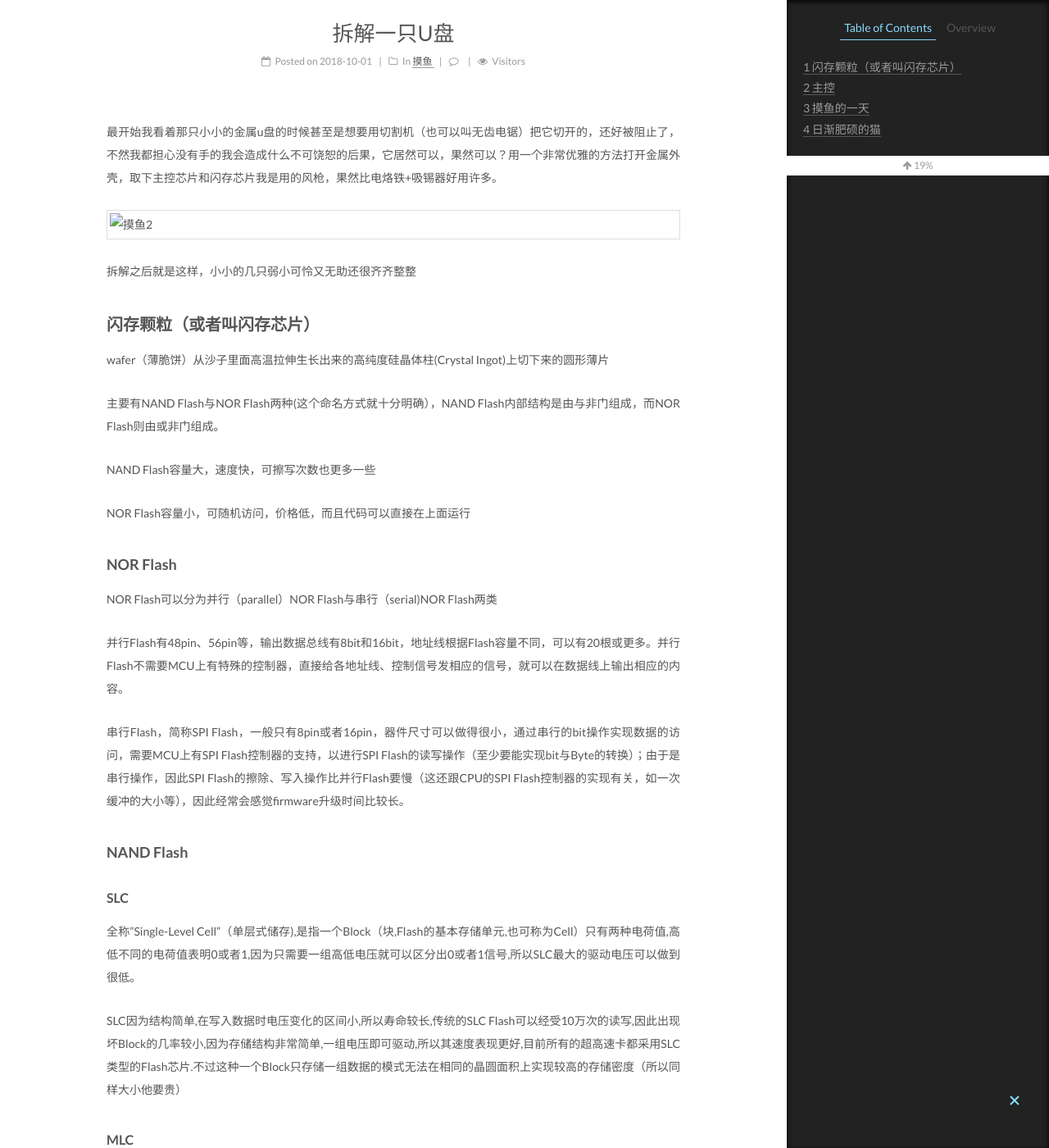
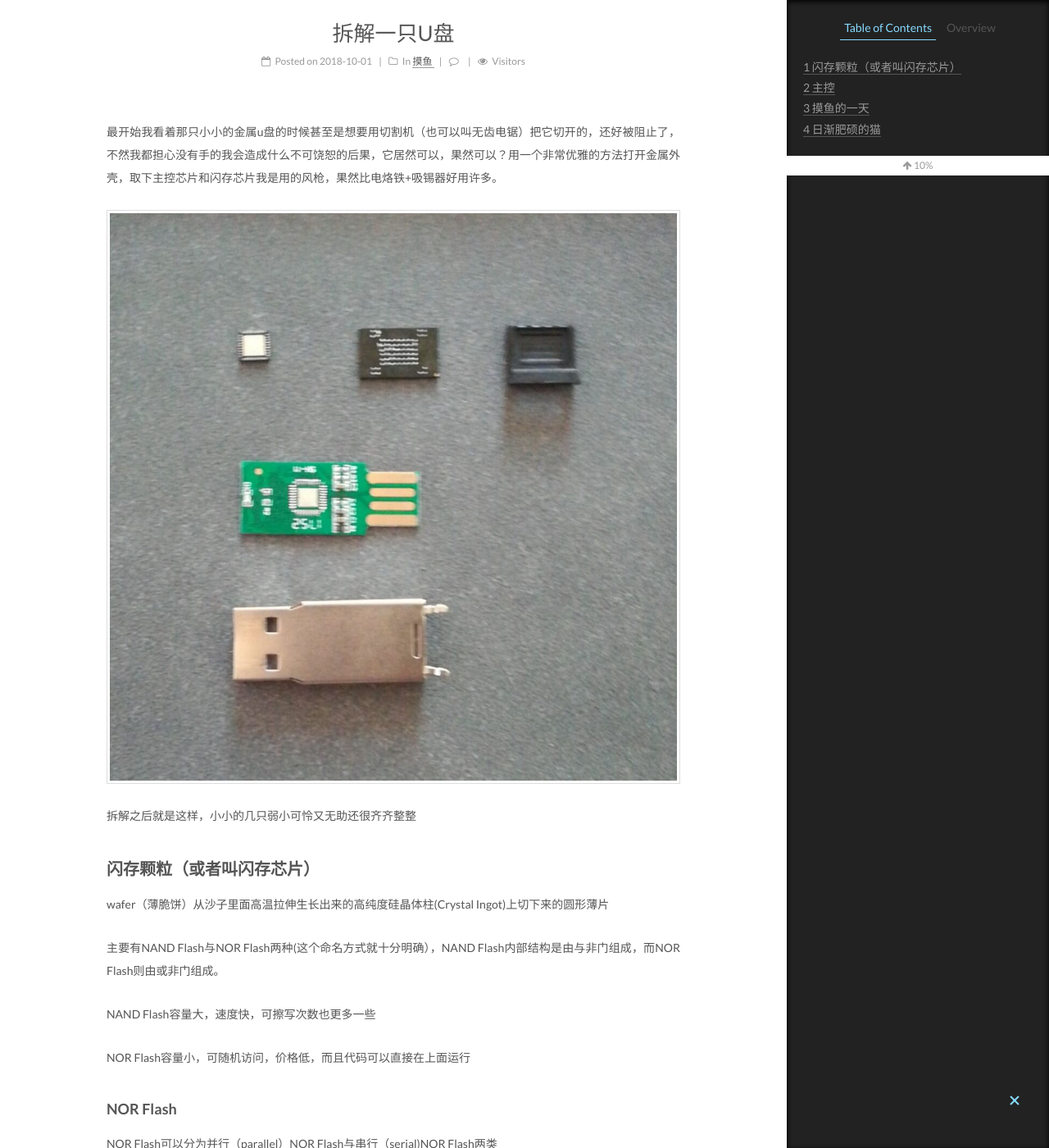
Before and after one commit to Maozu/Maozu, a Jekyll site: the page built from _posts/2018-10-1-拆解一只U盘.md, in a window 1280 px wide and 1400 px high, scrolled down 320 px. Shown: the whole window at 82% size. Built offline with Jekyll 4.4.1, drawn with Linux system fonts in a browser that asks for light colours; comment, search, counter and statistics services are not loaded.

Commit message:
图片居然是这样嘛

```diff
--- a/_posts/2018-10-1-拆解一只U盘.md
+++ b/_posts/2018-10-1-拆解一只U盘.md
@@ -8,7 +8,7 @@ tags: U盘
 
 最开始我看着那只小小的金属u盘的时候甚至是想要用切割机（也可以叫无齿电锯）把它切开的，还好被阻止了，不然我都担心没有手的我会造成什么不可饶恕的后果，它居然可以，果然可以？用一个非常优雅的方法打开金属外壳，取下主控芯片和闪存芯片我是用的风枪，果然比电烙铁+吸锡器好用许多。
 
-![摸鱼2](../assets/images/摸鱼2.jpg)
+![摸鱼2](/assets/images/摸鱼2.jpg)
 
 拆解之后就是这样，小小的几只弱小可怜又无助还很齐齐整整
 
@@ -73,7 +73,7 @@ u盘目前就是两大类主控，普通usb主控，ssd主控，接口其实是S
 
 尤其是不用考虑安装回去的情况下
 
-![摸鱼](../assets/images/摸鱼.jpg)
+![摸鱼](/assets/images/摸鱼.jpg)
 
 ## 日渐肥硕的猫
 
```
